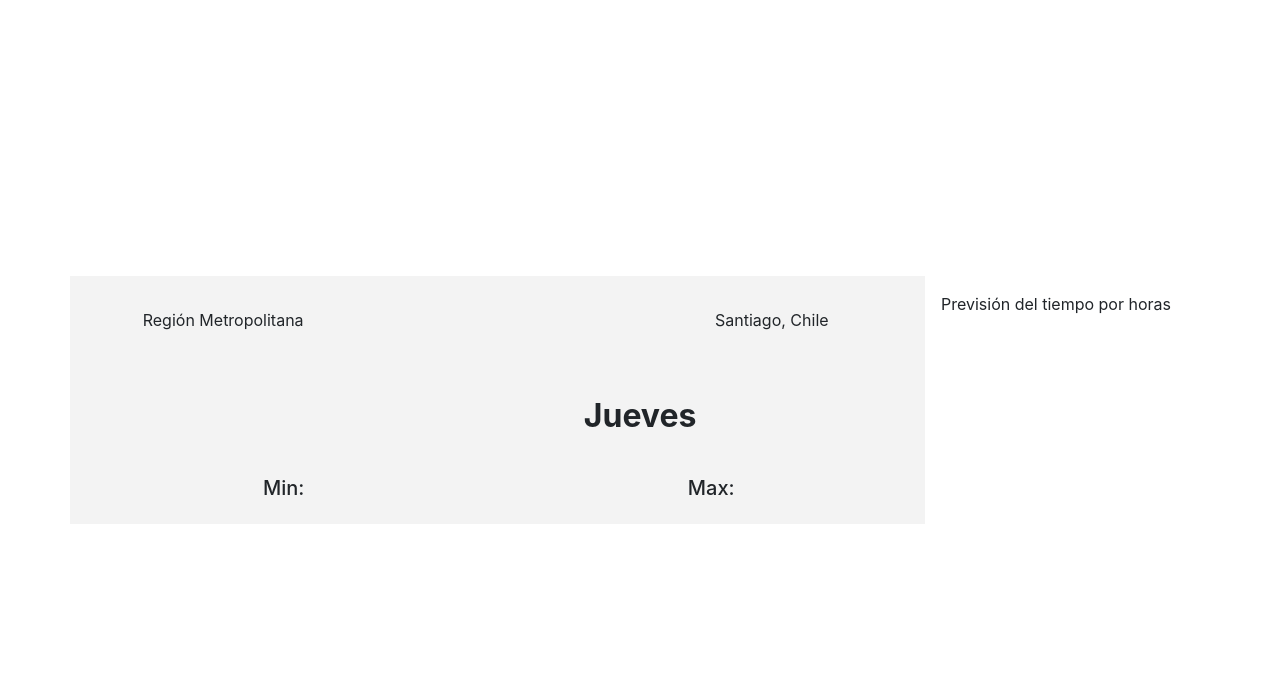
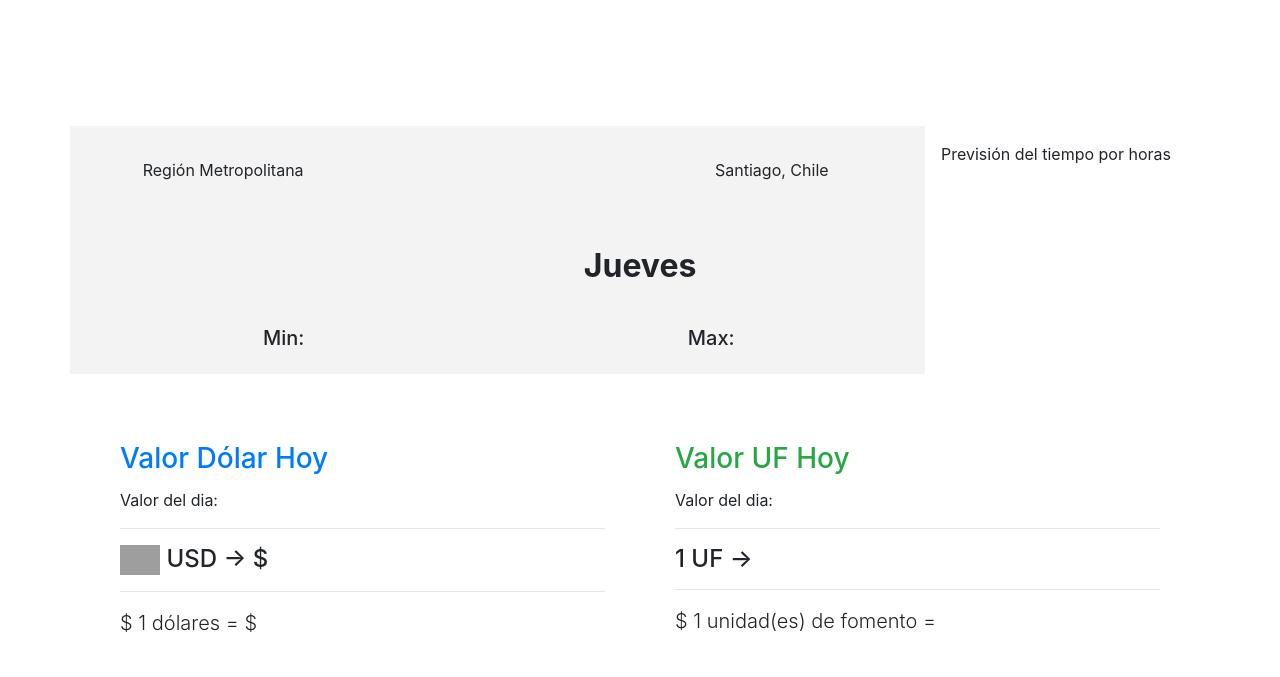
Before and after one commit to eltioantonioxd/AltaDisponibilidad, a plain HTML site: page Front/src/index.html in a window 1280 px wide. Drawn offline with nearby package versions, Linux system fonts and the light colour scheme; no server answers; grey boxes are pictures that could not be loaded.

Commit message:
update front

```diff
--- a/Front/src/index.html
+++ b/Front/src/index.html
@@ -53,7 +53,41 @@
                 </div>
             </div>
     </div>
+    <section class="container mt-5 ml-0">
+          <div class="row">
+             <div class="col-6">
+              <div class="card border-0">
+                <div class="card-body">
+                  <h3 class="card-title text-primary">Valor Dólar Hoy</h3>
+                  <p class="day">Valor del dia: </p>
+                  <hr>
+                  <h4 class="dollar"><img src="https://upload.wikimedia.org/wikipedia/commons/thumb/a/a4/Flag_of_the_United_States.svg/1024px-Flag_of_the_United_States.svg.png"
+                    width="40"> USD → $ </h4>
+                  <hr>
+                  <p class="lead dollar-2">$ 1 dólares = $ </p>
+                </div>
+              </div>
+             </div>
+
+             <div class="col-6">
+              <div class="card border-0">
+                <div class="card-body">
+                  <h3 class="card-title text-success">Valor UF Hoy</h3>
+                  <p class="day">Valor del dia: </p>
+                  <hr>
+                  <h4 class="uf">1 UF → </h4>
+                  <hr>
+                  <p class="lead uf">$ 1 unidad(es) de fomento = </p>
+                </div>
+              </div>
+             </div>
+
+          </div>
+    </section>
   </main>
+  <footer>
+
+  </footer>
     <script type = "text/javascript">
         $(document).ready(function () {
 
@@ -119,6 +153,27 @@
                     hourstemp(data.hours, data.temp)
                 },
             });
+
+
+            $.ajax({
+              type: "GET",
+              url: "http://localhost:5000/dollar",
+              dataType: "json",
+              success: function (data, statusText, jqXHR) {
+                  $('.dollar').append(data.dollar+` <img src='https://cdn.pixabay.com/photo/2012/04/11/17/47/chile-29125_640.png' width="40">`)
+                  $('.dollar-2').append(data.dollar+` pesos chilenos`)
+                },
+          });
+
+          $.ajax({
+            type: "GET",
+            url: "http://localhost:5000/uf",
+            dataType: "json",
+            success: function (data, statusText, jqXHR) {
+                $('.uf').append(data.uf)
+              },
+        });
+
        });
     </script>
 
```
